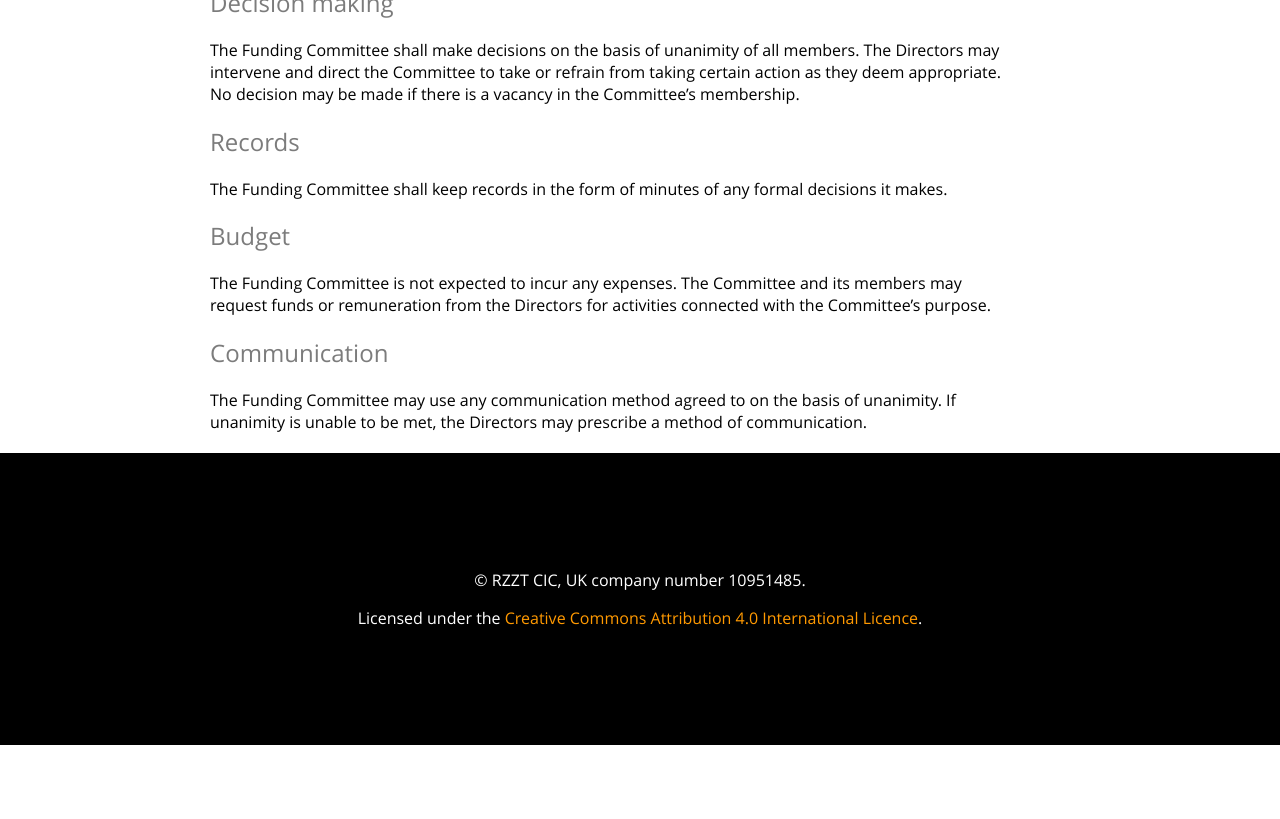
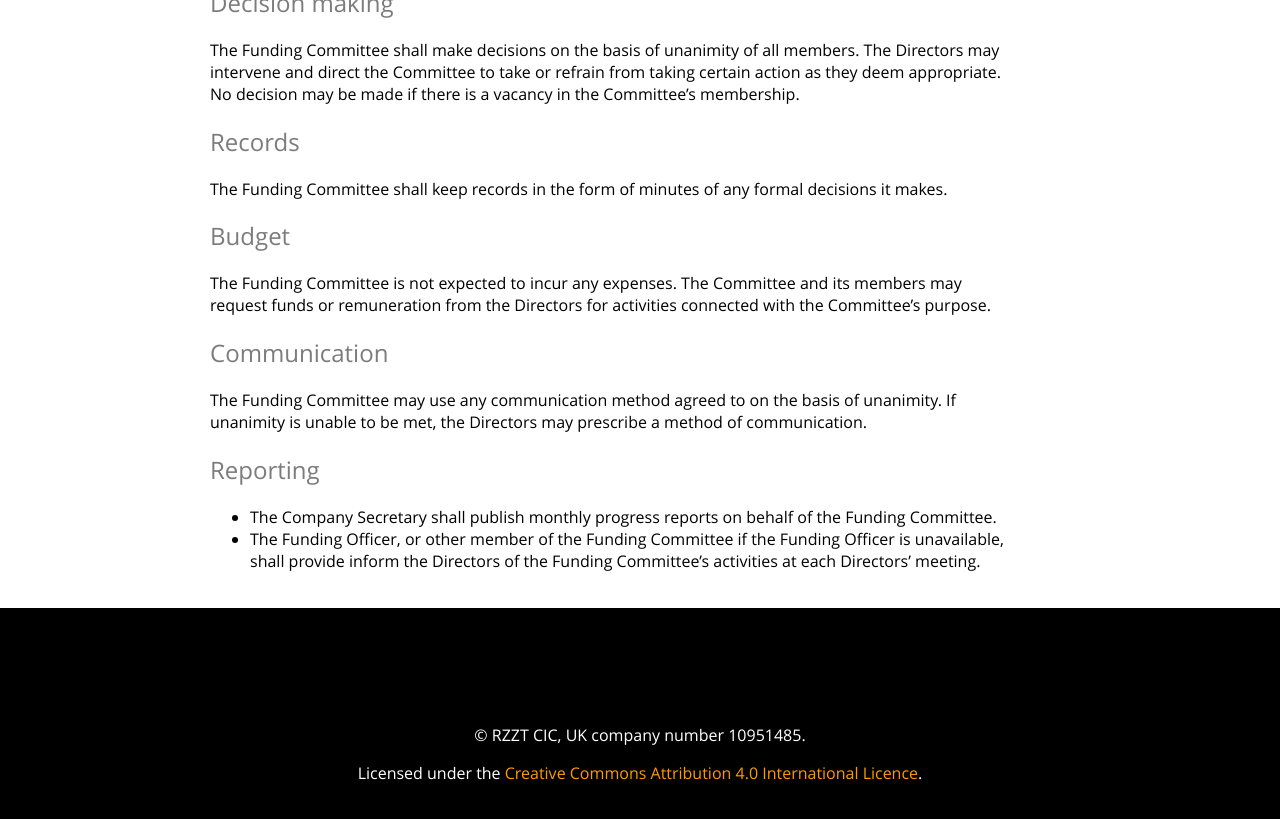
Before and after one commit to RZZT/website, a Jekyll site: the page built from _structural-documents/funding-committee-terms-of-reference.md, in a window 1280 px wide and 900 px high, scrolled down 1093 px. Shown: the top 819 px of the window. Built offline with Jekyll 4.4.1, drawn with Linux system fonts in a browser that asks for light colours; before the commit the page ends 1838 px from its top, so only the background shows below that.

Commit message:
New section added by Directors

```diff
--- a/_structural-documents/funding-committee-terms-of-reference.md
+++ b/_structural-documents/funding-committee-terms-of-reference.md
@@ -47,3 +47,8 @@ The Funding Committee is not expected to incur any expenses. The Committee and i
 ## Communication
 
 The Funding Committee may use any communication method agreed to on the basis of unanimity. If unanimity is unable to be met, the Directors may prescribe a method of communication.
+
+## Reporting
+
+- The Company Secretary shall publish monthly progress reports on behalf of the Funding Committee.
+- The Funding Officer, or other member of the Funding Committee if the Funding Officer is unavailable, shall provide inform the Directors of the Funding Committee’s activities at each Directors’ meeting.
```
